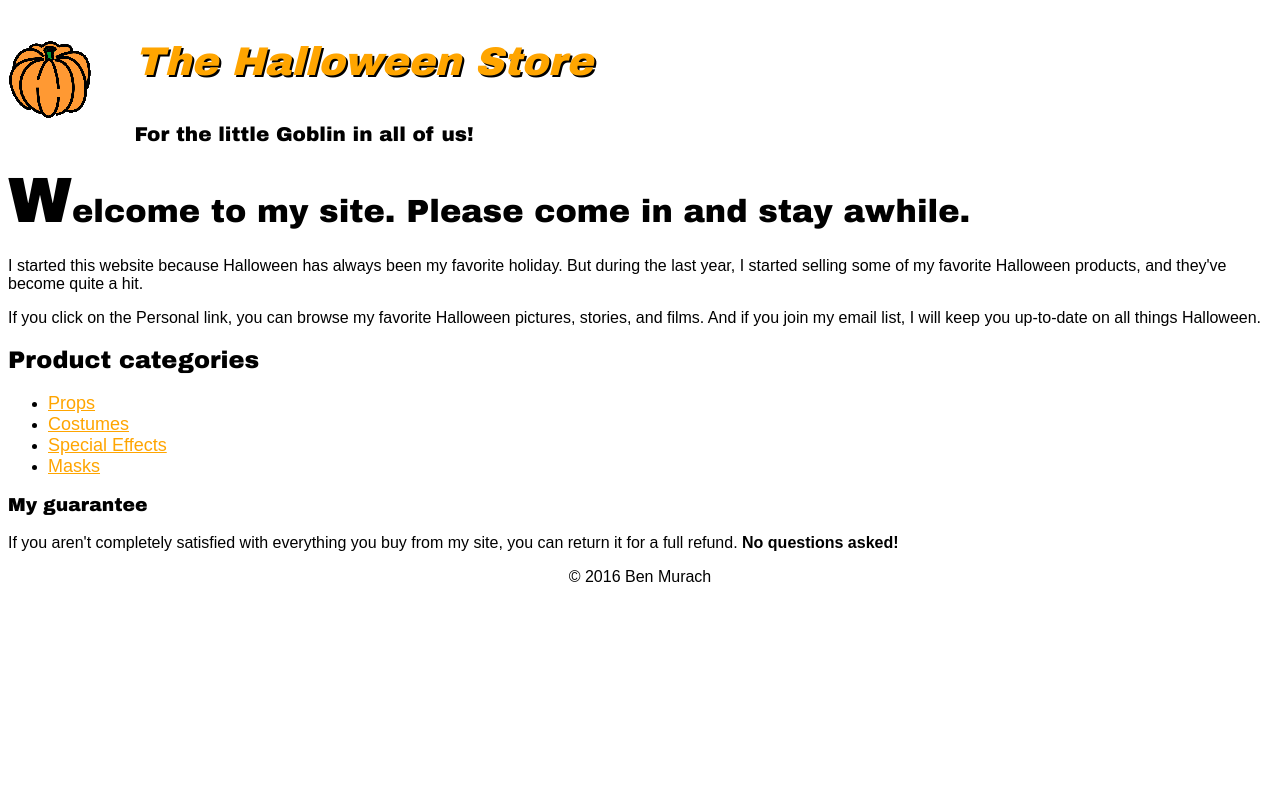
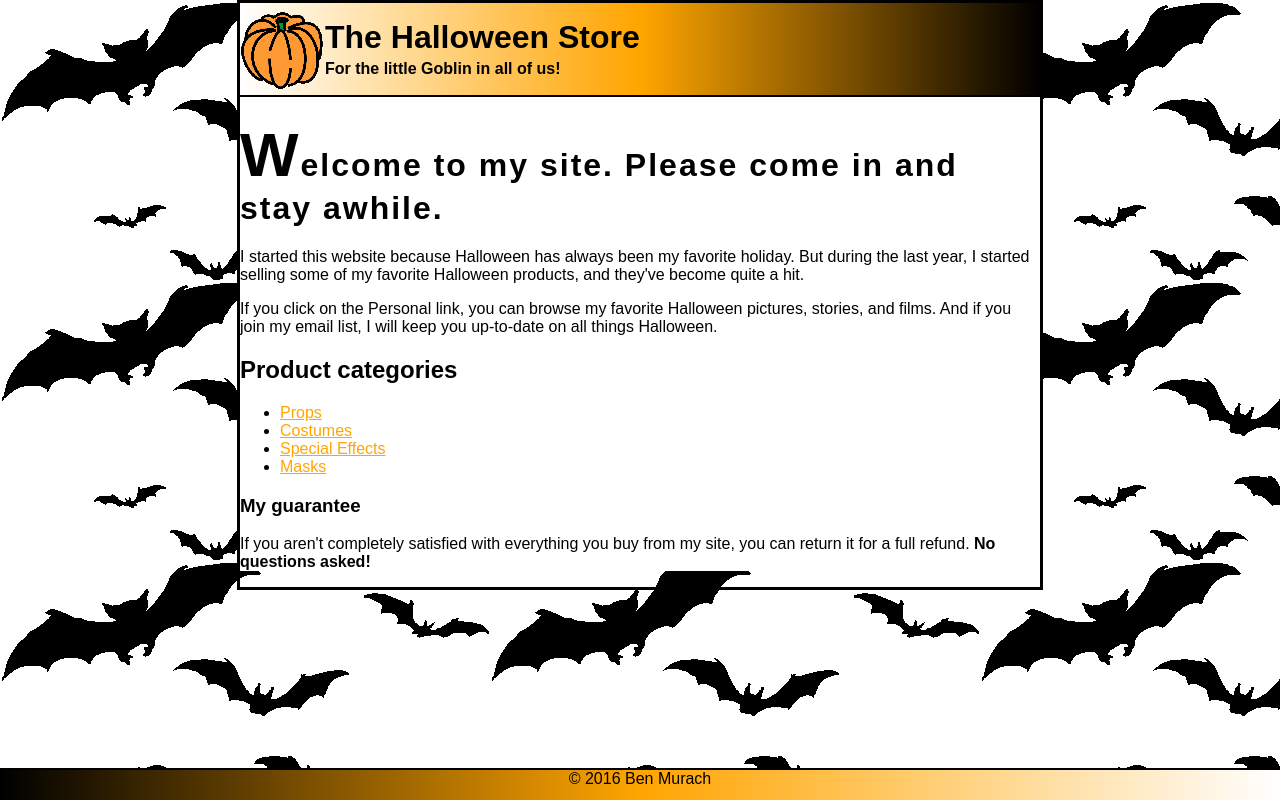
Before and after one commit to tpacius/401-project, a plain HTML site: page chapter5/index.html in a window 1280 px wide. Drawn offline with Linux system fonts and the light colour scheme; a script that the page names is missing.

Commit message:
Finished chapters 5 and 6

```diff
--- a/chapter5/index.html
+++ b/chapter5/index.html
@@ -2,16 +2,21 @@
 <html>
   <head>
     <title>Halloween Store</title>
-    <link type="text/css" rel="stylesheet" href="../styles/style.css">
+    <link type="text/css" rel="stylesheet" href="../styles/style5.css">
   </head>
 
   <body>
-    <img id="pumpkin-pic" src="../images/pumpkin.gif" height="78" width="85" alt="">
-    <div id="header-text">
-        <p id="header-main"><i>The Halloween Store</i></p>
-        <p>For the little Goblin in all of us!</p>
+  <div id="container">
+    <div  id="page-header" class="gradient-container">
+            <img id="pumpkin" src="../images/pumpkin.gif" height="78" width="85" alt="">
+            <div id="header-text">
+                <h1 id="page-title">The Halloween Store</h1>
+                <h4 id="page-subtitle">For the little Goblin in all of us!</h4>
+            </div>
     </div>
     <div id="main-content">
+    <!-- FIGURE OUT HOW TO ADD BATS TO FUCKING BACKGROUND -->
+    <div>
     <h1 id="welcome">Welcome to my site. Please come in and stay awhile.</h1>
     <p class="not-arial">I started this website because Halloween has always been my favorite holiday. But during the last year, I started selling some of my favorite Halloween products, and they've become quite a hit.</p>
     <p class="not-arial">If you click on the Personal link, you can browse my favorite Halloween pictures, stories, and films. And if you join my email list, I will keep you up-to-date on all things Halloween.</p>
@@ -25,7 +30,9 @@
     <h3>My guarantee</h3>
     <p class="not-arial">If you aren't completely satisfied with everything you buy from my site, you can return it for a full refund. <b>No questions asked!</b></p>
     </div>
-    <footer class="not-arial"> &copy; 2016 Ben Murach </footer>
+    </div>
+    </div>
+    <footer id="page-footer" class="gradient-container-footer"> &copy; 2016 Ben Murach </footer>
     <script type="text/javascript" src="./js/main.js"></script>
   </body>
 </html>
--- /dev/null
+++ b/styles/style5.css
@@ -0,0 +1,101 @@
+html,body {
+	margin: 0;
+	font-family: "Arial", Gadget, sans-serif;
+}
+
+body {
+  width: 800px;
+  background-color: white;
+  border-style: solid;
+  border-color: black;
+  margin: auto;
+  background-image: url("../images/bats.gif");
+  z-index: -1;
+}
+
+#container {
+  background-color: white;
+  z-index: 99;
+}
+
+
+#pumpkin {
+	float: left;
+	padding-top: 1%;
+}
+
+#pumpkin img {
+	display: inline-block;
+}
+
+#cat {
+	display: block;
+}
+
+#cat-description {
+	font-size: 18px;
+	color: orange ;
+}
+
+#header-text {
+	padding-top: 1%;
+	margin-left: 10%;
+	line-height: 10px;
+}
+
+#page-header {
+	width: 100%;
+    border-bottom: 2px solid black;
+    overflow: auto;
+}
+
+#page-footer {
+	text-align: center;
+   border-top: 2px solid black;
+   position:fixed;
+   left:0px;
+   bottom:0px;
+   height:30px;
+   width:100%;
+}
+
+.gradient-container {
+ 	background: orange;
+ 	background: linear-gradient(to right, white, orange, black);
+}
+
+.gradient-container-footer {
+ 	background: orange;
+ 	background: linear-gradient(to right, black, orange, white);
+}
+
+aside {
+  float: left;
+  width: 155px;
+  height: 100%;
+  padding-top: 20px;
+  padding-right: 25px;
+  margin-bottom: 350px;
+}
+
+/*aside ul {
+  padding-left: 5px;
+}*/
+
+li a {
+  display: block;
+  text-decoration: underline;
+  color: orange;
+  font-size: 16px;
+}
+
+#welcome {
+	letter-spacing: 2px;
+}
+#welcome::first-letter {
+	font-size: 62px;
+}
+
+.text-right {
+	font-family: Arial, Helvetica, sans-serif;
+}
```
